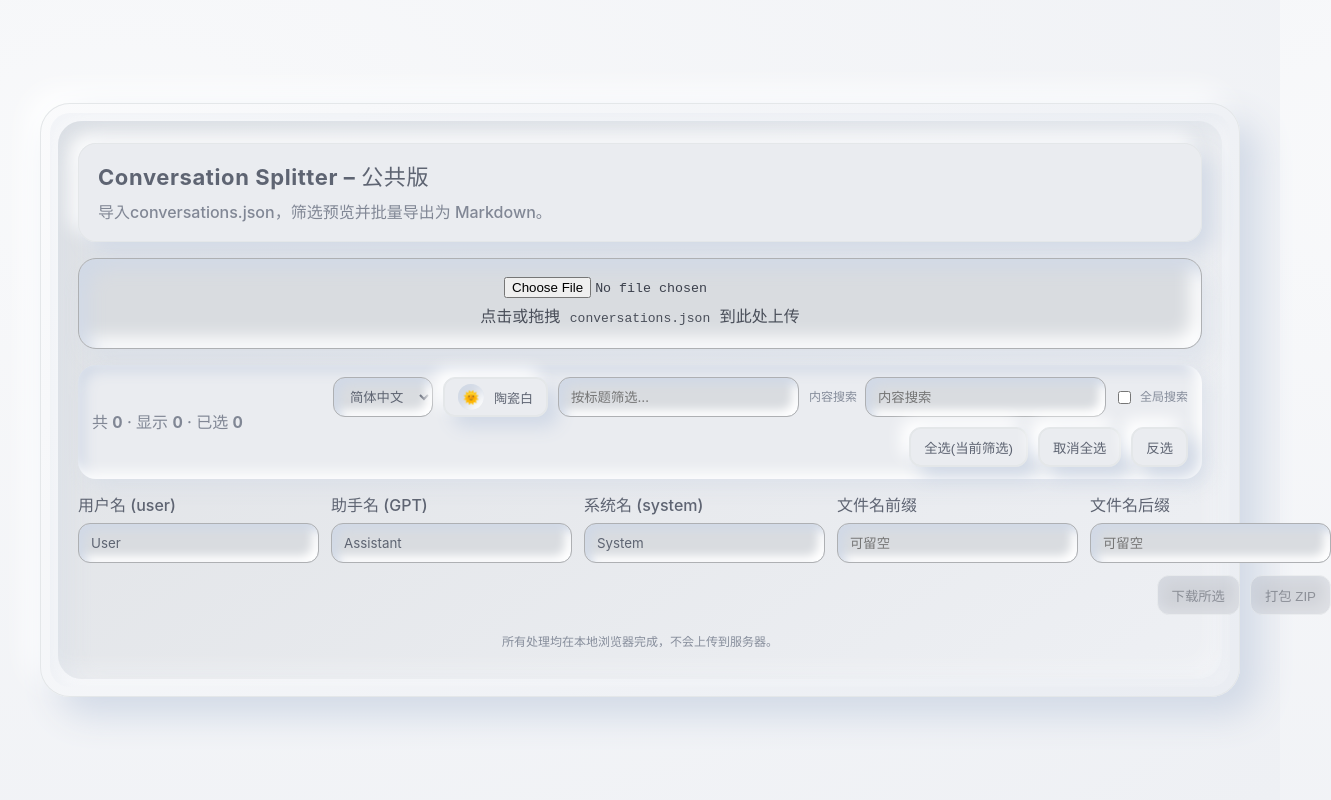
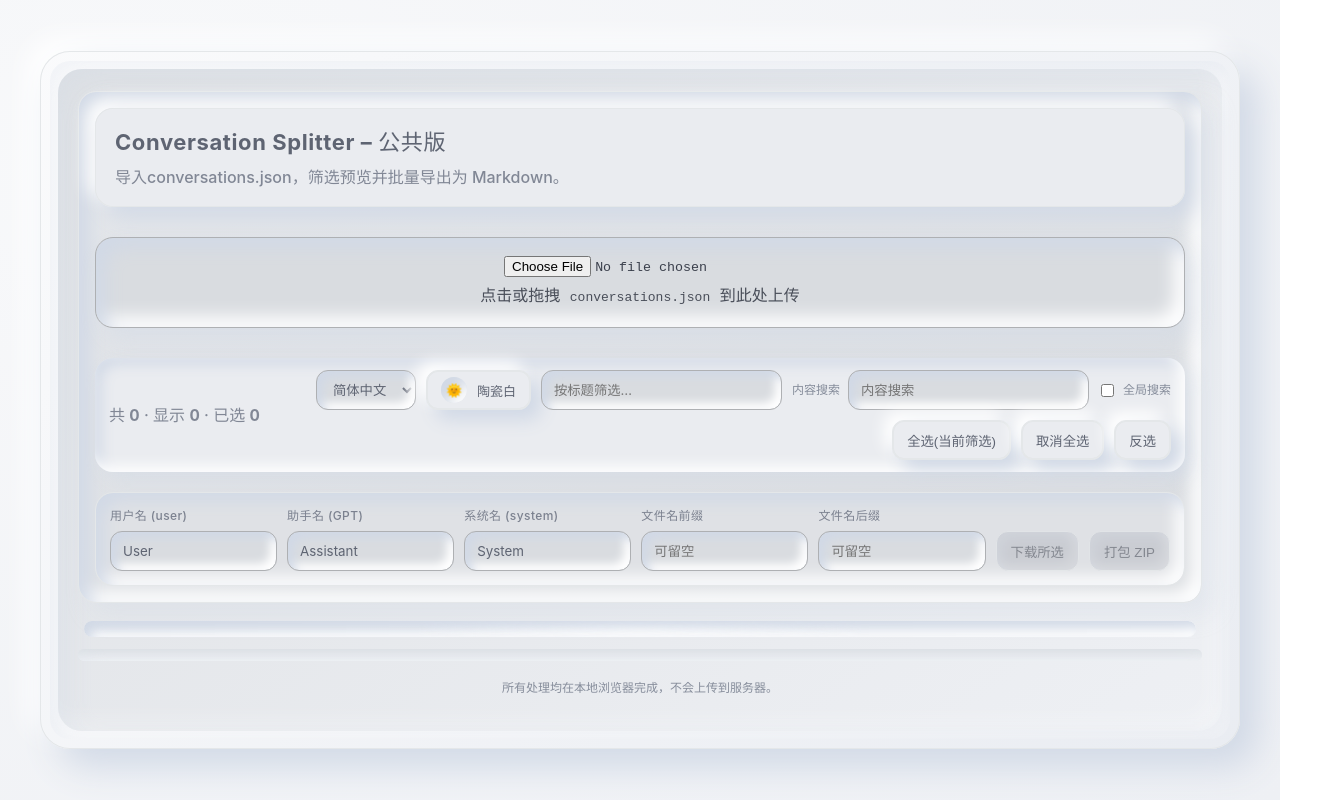
Before and after one commit to chuan-101/json-splitter-public, a React (Vite) app: page / in a window 1280 px wide. Shown: the whole page, 1331 px wide, since content can reach past the window. Built offline with nearby package versions, Linux system fonts and the light colour scheme.

Commit message:
Refactor dashboard control panel layout

```diff
--- a/src/JsonConvoSplitter.jsx
+++ b/src/JsonConvoSplitter.jsx
@@ -429,6 +429,7 @@ export default function JsonConvoSplitter() {
   return (
     <div className="outer" data-theme={theme}>
       <div className="wrap">
+        <div className="control-panel">
           <Header t={t} />
 
           <Dropzone onFile={onFile} dragging={dragging} setDragging={setDragging} t={t} />
@@ -471,7 +472,11 @@ export default function JsonConvoSplitter() {
             selectedSize={selected.size}
             t={t}
           />
+        </div>
 
+        <div className="panel-slot" aria-hidden />
+
+        <div className="workspace">
           {globalSearch && contentQuery.trim() && (
             <GlobalSearchResults
               globalMatches={globalMatches}
@@ -509,6 +514,7 @@ export default function JsonConvoSplitter() {
               />
             </div>
           )}
+        </div>
 
         <footer className="foot">
           <div>{t('privacyNote')}</div>
--- a/src/components/SettingsPanel.jsx
+++ b/src/components/SettingsPanel.jsx
@@ -17,31 +17,33 @@ export default function SettingsPanel({
   t,
 }) {
   return (
-    <div className="panel">
-      <div className="group">
+    <div className="settings-deck">
+      <div className="deck-row">
+        <div className="group inline">
           <label>{t('roleUser')}</label>
           <input className="input" value={roleNameUser} onChange={(e)=>setRoleNameUser(e.target.value)} />
         </div>
-      <div className="group">
+        <div className="group inline">
           <label>{t('roleAssistant')}</label>
           <input className="input" value={roleNameAssistant} onChange={(e)=>setRoleNameAssistant(e.target.value)} />
         </div>
-      <div className="group">
+        <div className="group inline">
           <label>{t('roleSystem')}</label>
           <input className="input" value={roleNameSystem} onChange={(e)=>setRoleNameSystem(e.target.value)} />
         </div>
-      <div className="group">
+        <div className="group inline slim">
           <label>{t('filePrefix')}</label>
           <input className="input" value={filePrefix} onChange={(e)=>setFilePrefix(e.target.value)} placeholder={t('optional')} />
         </div>
-      <div className="group">
+        <div className="group inline slim">
           <label>{t('fileSuffix')}</label>
           <input className="input" value={fileSuffix} onChange={(e)=>setFileSuffix(e.target.value)} placeholder={t('optional')} />
         </div>
-      <div className="group rowBtns">
+        <div className="deck-actions">
           <button className="primary" disabled={!selectedSize} onClick={downloadSelected}>{t('downloadSel')}</button>
           <button className="primary" disabled={!selectedSize} onClick={downloadZip}>{t('downloadZip')}</button>
         </div>
       </div>
+    </div>
   );
 }
--- a/src/components/StatsPanel.jsx
+++ b/src/components/StatsPanel.jsx
@@ -4,40 +4,36 @@ export default function StatsPanel({ stats, t, formatRange }) {
   if (!stats) return null;
 
   return (
-    <details className="stats-panel" open>
-      <summary className="stats-summary">{t('statsSummary')}</summary>
-      <div className="stats-grid">
-        <div className="stat-card">
-          <div className="stat-label">{t('statConvos')}</div>
-          <div className="stat-value">{stats.conversationCount}</div>
+    <div className="stats-panel device-panel">
+      <div className="primary-screens">
+        <div className="primary-display deep">
+          <div className="display-label">Window Count</div>
+          <div className="display-value pixel">{stats.conversationCount}</div>
+          <div className="display-sub">{t('statConvos')}</div>
         </div>
-        <div className="stat-card">
-          <div className="stat-label">{t('statMessages')}</div>
-          <div className="stat-value">{stats.messageCount}</div>
-          <div className="stat-sub">{t('statAvgChars')}: {stats.avgChars}</div>
+        <div className="primary-display deep">
+          <div className="display-label">{t('statMessages')}</div>
+          <div className="display-value pixel">{stats.messageCount}</div>
+          <div className="display-sub">{t('statAvgChars')}: {stats.avgChars}</div>
         </div>
-        <div className="stat-card">
-          <div className="stat-label">{t('statChars')}</div>
-          <div className="stat-sub">{t('statUserChars')}: {stats.userCharCount}</div>
-          <div className="stat-sub">{t('statAssistantChars')}: {stats.assistantCharCount}</div>
       </div>
-        <div className="stat-card">
-          <div className="stat-label">{t('statLongestStreak')}</div>
-          <div className="stat-value">{stats.longestStreak} {t('days')}</div>
-          {stats.longestStreakRange && (
-            <div className="stat-sub">{formatRange(stats.longestStreakRange)}</div>
-          )}
-          {stats.currentStreak != null && (
-            <div className="stat-sub">
-              {t('statCurrentStreak')}: {stats.currentStreak} {t('days')}
-              {stats.currentStreakRange ? ` (${formatRange(stats.currentStreakRange)})` : ""}
+
+      <div className="secondary-strip light">
+        <div className="secondary-item">
+          <div className="display-label">{t('statCurrentStreak')}</div>
+          <div className="display-value slim">{stats.currentStreak ?? stats.longestStreak} {t('days')}</div>
+          <div className="display-sub">{formatRange(stats.currentStreakRange || stats.longestStreakRange)}</div>
         </div>
-          )}
+        <div className="secondary-item">
+          <div className="display-label">{t('statActiveDays')}</div>
+          <div className="display-value slim">{stats.activeDays}</div>
+          <div className="display-sub">{t('statChars')}: {stats.charCount}</div>
         </div>
-        <div className="stat-card">
-          <div className="stat-label">{t('statActiveDays')}</div>
-          <div className="stat-value">{stats.activeDays}</div>
       </div>
+
+      <details className="advanced-drawer">
+        <summary className="stats-summary">Advanced</summary>
+        <div className="advanced-grid">
           <div className="stat-card">
             <div className="stat-label">{t('statRoles')}</div>
             <div className="bars">
@@ -66,5 +62,6 @@ export default function StatsPanel({ stats, t, formatRange }) {
           </div>
         </div>
       </details>
+    </div>
   );
 }
--- a/src/styles/base.css
+++ b/src/styles/base.css
@@ -35,7 +35,7 @@
   z-index: 1;
   background: linear-gradient(145deg, var(--screen-glow), var(--bg-body));
   border-radius: calc(var(--radius-lg) - 6px);
-  padding: 22px 20px;
+  padding: 22px 20px 28px;
   box-shadow:
     inset 10px 10px 24px color-mix(in srgb, var(--shadow-dark) 32%, transparent),
     inset -12px -12px 20px color-mix(in srgb, var(--shadow-light) 28%, transparent);
@@ -61,6 +61,40 @@
 .hero p {
   margin: 0;
   color: color-mix(in srgb, var(--text-primary) 70%, var(--shadow-dark) 30%);
+}
+
+.control-panel {
+  display: flex;
+  flex-direction: column;
+  gap: 14px;
+  padding: 16px;
+  border-radius: var(--radius-md);
+  background: linear-gradient(160deg, color-mix(in srgb, var(--button-surface) 70%, var(--bg-screen) 30%), var(--bg-screen));
+  border: 1px solid var(--border-soft);
+  box-shadow:
+    inset 10px 10px 18px var(--shadow-dark),
+    inset -10px -10px 18px var(--shadow-light),
+    12px 12px 22px color-mix(in srgb, var(--shadow-dark) 35%, transparent);
+}
+
+.panel-slot {
+  margin: 18px 6px 12px;
+  height: 16px;
+  border-radius: 12px;
+  background: radial-gradient(circle at 50% 30%, color-mix(in srgb, var(--shadow-light) 70%, transparent) 0%, transparent 40%),
+    linear-gradient(90deg, color-mix(in srgb, var(--shadow-dark) 50%, transparent), color-mix(in srgb, var(--shadow-light) 40%, transparent));
+  box-shadow:
+    inset 6px 6px 12px var(--shadow-dark),
+    inset -6px -6px 12px var(--shadow-light);
+}
+
+.workspace {
+  background: linear-gradient(180deg, color-mix(in srgb, var(--bg-screen) 90%, var(--shadow-light) 10%), var(--bg-body));
+  padding: 12px 8px 0;
+  border-radius: var(--radius-md);
+  box-shadow:
+    inset 8px 8px 18px color-mix(in srgb, var(--shadow-dark) 30%, transparent),
+    inset -8px -8px 18px color-mix(in srgb, var(--shadow-light) 25%, transparent);
 }
 
 .dropzone {
@@ -253,51 +287,154 @@ button.ghost {
   color: color-mix(in srgb, var(--text-primary) 70%, var(--shadow-dark) 30%);
 }
 
-.panel {
-  display: grid;
-  grid-template-columns: repeat(5, 1fr);
-  gap: 12px;
-  margin-top: 14px;
+.settings-deck {
+  margin-top: 6px;
+  padding: 14px;
+  border-radius: var(--radius-md);
+  background: color-mix(in srgb, var(--bg-screen) 85%, var(--shadow-light) 15%);
+  border: 1px solid var(--border-soft);
+  box-shadow:
+    inset 8px 8px 16px var(--shadow-dark),
+    inset -8px -8px 16px var(--shadow-light);
 }
 
-.panel .group {
+.deck-row {
+  display: grid;
+  grid-template-columns: repeat(5, minmax(0, 1fr)) auto;
+  gap: 10px;
+  align-items: end;
+}
+
+.deck-row .group.inline {
   display: flex;
   flex-direction: column;
   gap: 6px;
 }
 
-.panel .group.rowBtns {
-  grid-column: span 5;
+.deck-row .group.inline label {
+  font-size: 12px;
+  letter-spacing: 0.4px;
+  color: color-mix(in srgb, var(--text-primary) 75%, var(--shadow-dark) 25%);
+}
+
+.deck-row .group.inline.slim {
+  min-width: 0;
+}
+
+.deck-actions {
+  margin-left: auto;
   display: flex;
-  flex-direction: row;
   gap: 10px;
   align-items: center;
   justify-content: flex-end;
 }
 
-.stats-panel {
-  margin-top: 12px;
+.device-panel {
   border-radius: var(--radius-md);
-  background: var(--button-surface);
-  border: 1px solid var(--border-soft);
+  border: 1px solid var(--border-strong);
+  padding: 14px;
+  background: color-mix(in srgb, var(--bg-screen) 85%, var(--shadow-dark) 15%);
   box-shadow:
-    inset 8px 8px 16px var(--shadow-dark),
-    inset -8px -8px 16px var(--shadow-light);
-  padding: 12px;
+    inset 10px 10px 18px var(--shadow-dark),
+    inset -10px -10px 18px var(--shadow-light),
+    10px 10px 18px color-mix(in srgb, var(--shadow-dark) 32%, transparent);
 }
 
-.stats-panel summary {
+.primary-screens {
+  display: grid;
+  grid-template-columns: repeat(auto-fit, minmax(220px, 1fr));
+  gap: 12px;
+}
+
+.primary-display {
+  border-radius: var(--radius-sm);
+  padding: 12px;
+  border: 1px solid var(--border-strong);
+  background: color-mix(in srgb, var(--bg-screen) 80%, var(--shadow-light) 20%);
+  box-shadow:
+    inset 8px 8px 14px var(--shadow-dark),
+    inset -8px -8px 14px var(--shadow-light),
+    10px 10px 18px color-mix(in srgb, var(--shadow-dark) 28%, transparent);
+}
+
+.primary-display.deep {
+  background: color-mix(in srgb, var(--bg-screen) 70%, var(--shadow-dark) 30%);
+  color: var(--text-screen);
+}
+
+.display-label {
+  font-size: 12px;
+  letter-spacing: 0.4px;
+  text-transform: uppercase;
+  color: color-mix(in srgb, var(--text-primary) 65%, var(--shadow-dark) 35%);
+}
+
+.display-value {
+  font-weight: 800;
+  font-size: 26px;
+  letter-spacing: 1px;
+  margin: 6px 0;
+  color: var(--text-primary);
+}
+
+.display-value.pixel {
+  font-family: "Press Start 2P", "VT323", var(--mono);
+  font-size: 24px;
+}
+
+.display-value.slim {
+  font-size: 20px;
+  letter-spacing: 0.6px;
+}
+
+.display-sub {
+  font-size: 12px;
+  color: color-mix(in srgb, var(--text-primary) 70%, var(--shadow-dark) 30%);
+}
+
+.secondary-strip {
+  margin-top: 12px;
+  padding: 10px 12px;
+  border-radius: var(--radius-sm);
+  border: 1px solid var(--border-soft);
+  display: grid;
+  grid-template-columns: repeat(auto-fit, minmax(200px, 1fr));
+  gap: 10px;
+}
+
+.secondary-strip.light {
+  background: color-mix(in srgb, var(--bg-screen) 90%, var(--shadow-light) 10%);
+  box-shadow:
+    inset 6px 6px 12px var(--shadow-dark),
+    inset -6px -6px 12px var(--shadow-light);
+}
+
+.secondary-item {
+  display: flex;
+  flex-direction: column;
+  gap: 2px;
+}
+
+.advanced-drawer {
+  margin-top: 12px;
+  border-radius: var(--radius-sm);
+  border: 1px dashed var(--border-strong);
+  background: color-mix(in srgb, var(--bg-screen) 85%, transparent);
+  padding: 10px 12px;
+}
+
+.advanced-drawer summary {
   cursor: pointer;
   font-weight: 700;
   color: var(--text-primary);
   outline: none;
 }
 
-.stats-grid {
+.advanced-grid {
+  margin-top: 10px;
   display: grid;
-  grid-template-columns: repeat(auto-fit, minmax(190px, 1fr));
-  gap: 12px;
-  margin-top: 12px;
+  grid-template-columns: repeat(auto-fit, minmax(220px, 1fr));
+  gap: 10px;
 }
 
 .stat-card {
@@ -318,17 +455,6 @@ button.ghost {
   font-size: 12px;
   color: color-mix(in srgb, var(--text-primary) 65%, var(--shadow-dark) 35%);
   letter-spacing: 0.4px;
-}
-
-.stat-value {
-  font-size: 22px;
-  font-weight: 800;
-  color: var(--text-primary);
-}
-
-.stat-sub {
-  font-size: 12px;
-  color: color-mix(in srgb, var(--text-primary) 70%, var(--shadow-dark) 30%);
 }
 
 .stat-list {
@@ -461,21 +587,20 @@ button.ghost {
 .split {
   display: grid;
   grid-template-columns: 1fr 1fr;
-  gap: 14px;
+  gap: 16px;
   margin-top: 12px;
 }
 
 .list {
   border-radius: var(--radius-md);
   overflow: hidden;
-  background: var(--bg-screen);
+  background: color-mix(in srgb, #fdfdfd 85%, var(--bg-screen) 15%);
   max-height: 540px;
   overflow-y: auto;
   box-shadow:
-    inset 10px 10px 20px var(--shadow-dark),
-    inset -10px -10px 20px var(--shadow-light),
-    12px 12px 22px color-mix(in srgb, var(--shadow-dark) 35%, transparent);
-  border: 1px solid var(--border-strong);
+    0 12px 24px color-mix(in srgb, var(--shadow-dark) 28%, transparent),
+    inset 0 1px 0 var(--border-soft);
+  border: 1px dashed var(--border-strong);
 }
 
 .row {
@@ -483,17 +608,18 @@ button.ghost {
   align-items: center;
   gap: 10px;
   padding: 12px 14px;
-  border-bottom: 1px solid var(--border-strong);
-  background: var(--bg-screen);
+  border-bottom: 1px dashed var(--border-strong);
+  background: color-mix(in srgb, #ffffff 85%, var(--bg-screen) 15%);
+  font-family: var(--mono);
 }
 
 .row:hover {
-  background: color-mix(in srgb, var(--bg-screen) 85%, var(--shadow-light) 15%);
+  background: color-mix(in srgb, #ffffff 80%, var(--shadow-light) 20%);
 }
 
 .row.active {
-  background: color-mix(in srgb, var(--bg-screen) 65%, var(--shadow-light) 35%);
-  box-shadow: inset 8px 8px 14px var(--shadow-dark), inset -8px -8px 14px var(--shadow-light);
+  background: color-mix(in srgb, #ffffff 70%, var(--shadow-light) 30%);
+  box-shadow: inset 6px 6px 14px color-mix(in srgb, var(--shadow-dark) 40%, transparent);
 }
 
 .row:last-child {
@@ -527,24 +653,23 @@ button.ghost {
 }
 
 .preview {
-  border-radius: var(--radius-md);
-  background: var(--bg-screen);
+  border-radius: var(--radius-lg);
+  background: #fdfdfd;
   display: flex;
   flex-direction: column;
   min-height: 360px;
   max-height: 540px;
   overflow: hidden;
   box-shadow:
-    inset 10px 10px 20px var(--shadow-dark),
-    inset -10px -10px 20px var(--shadow-light),
-    12px 12px 22px color-mix(in srgb, var(--shadow-dark) 35%, transparent);
-  border: 1px solid var(--border-strong);
+    0 18px 36px color-mix(in srgb, var(--shadow-dark) 35%, transparent),
+    0 4px 10px color-mix(in srgb, var(--shadow-dark) 25%, transparent);
+  border: 1px solid color-mix(in srgb, var(--border-strong) 70%, white 30%);
 }
 
 .pv-head {
   padding: 12px 14px;
   border-bottom: 1px solid var(--border-strong);
-  background: color-mix(in srgb, var(--bg-screen) 85%, var(--shadow-light) 15%);
+  background: color-mix(in srgb, #f7f7f7 80%, var(--bg-screen) 20%);
 }
 
 .pv-title {
@@ -557,11 +682,11 @@ button.ghost {
 }
 
 .pv-body {
-  padding: 14px 12px;
+  padding: 18px 16px;
   overflow: auto;
-  background: var(--bg-screen);
+  background: #fff;
   font-family: var(--mono);
-  color: var(--text-screen);
+  color: var(--text-primary);
 }
 
 .msg {
@@ -653,8 +778,8 @@ button.ghost {
 }
 
 @media (max-width: 1000px) {
-  .panel { grid-template-columns: repeat(2, 1fr); }
-  .panel .group.rowBtns { grid-column: span 2; }
+  .deck-row { grid-template-columns: repeat(2, minmax(0, 1fr)); }
+  .deck-actions { grid-column: span 2; justify-content: flex-start; }
 }
 
 @media (max-width: 900px) {
@@ -675,8 +800,8 @@ button.ghost {
   .toolbar .actions .search { min-width: 0; flex: 1 1 180px; }
   .toolbar .actions select,
   .toolbar .actions button { flex: 1 1 48%; }
-  .panel { grid-template-columns: 1fr; }
-  .panel .group.rowBtns { grid-column: auto; }
+  .deck-row { grid-template-columns: 1fr; }
+  .deck-actions { grid-column: auto; justify-content: flex-start; flex-wrap: wrap; }
 }
 
 @media (max-width: 420px) {
```
Also changed, not shown: 5 other files (tests, documents, lock files or other folders). Lines whose indentation alone changed are shown as unchanged.
